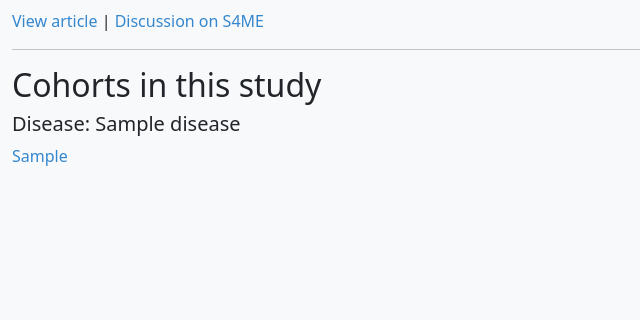
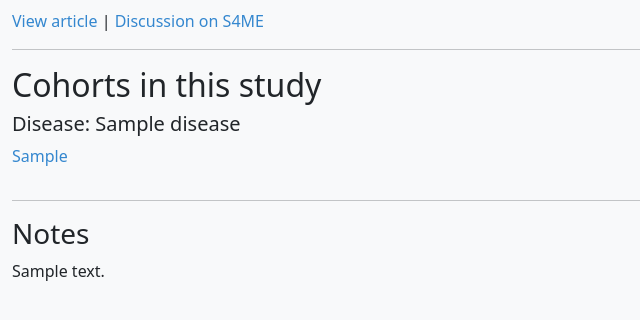
Before and after one commit to ruvilonix/sick-genes, a Django app: page /study/1/ in a window 1280 px wide. Shown: the part 169-489 px from the top of the page, without its empty margins (0-640 px from the left). Run offline with Django 5.2, Linux system fonts and the light colour scheme; tables that the repository leaves empty hold one stand-in row (values such as "Sample post"); parts of the project's set-up code (start-up, migrations or seed data) failed here and were passed over.

Commit message:
display notes on study page

```diff
--- a/sickgenes/templates/sickgenes/study.html
+++ b/sickgenes/templates/sickgenes/study.html
@@ -67,4 +67,13 @@
     {% endfor %}
 </div>
 
+<hr>
+
+<h3>Notes</h3>
+{% if study.note %}
+{{ study.note|linebreaks }}
+{% else %}
+No notes yet.
+{% endif %}
+
 {% endblock %}
```
